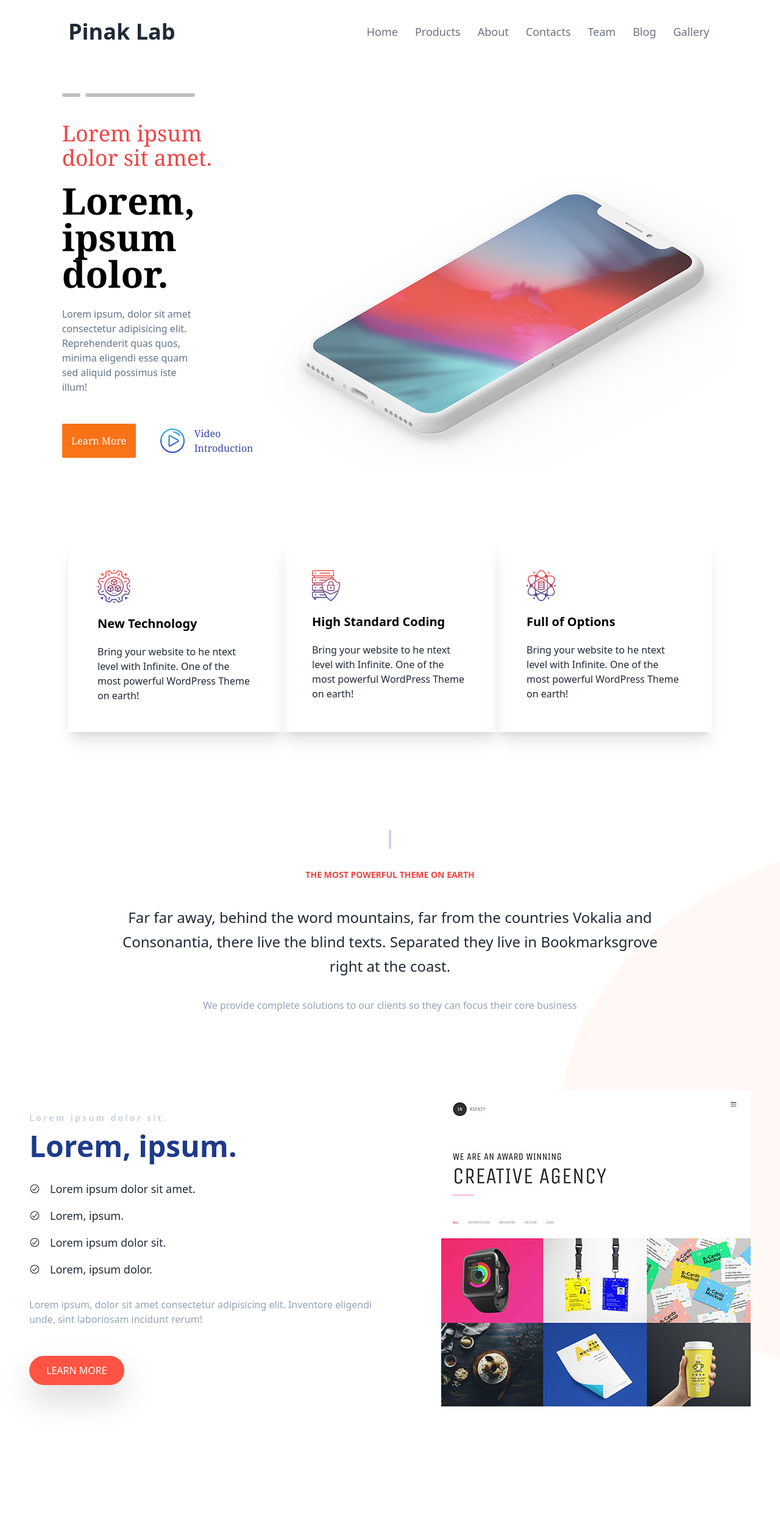
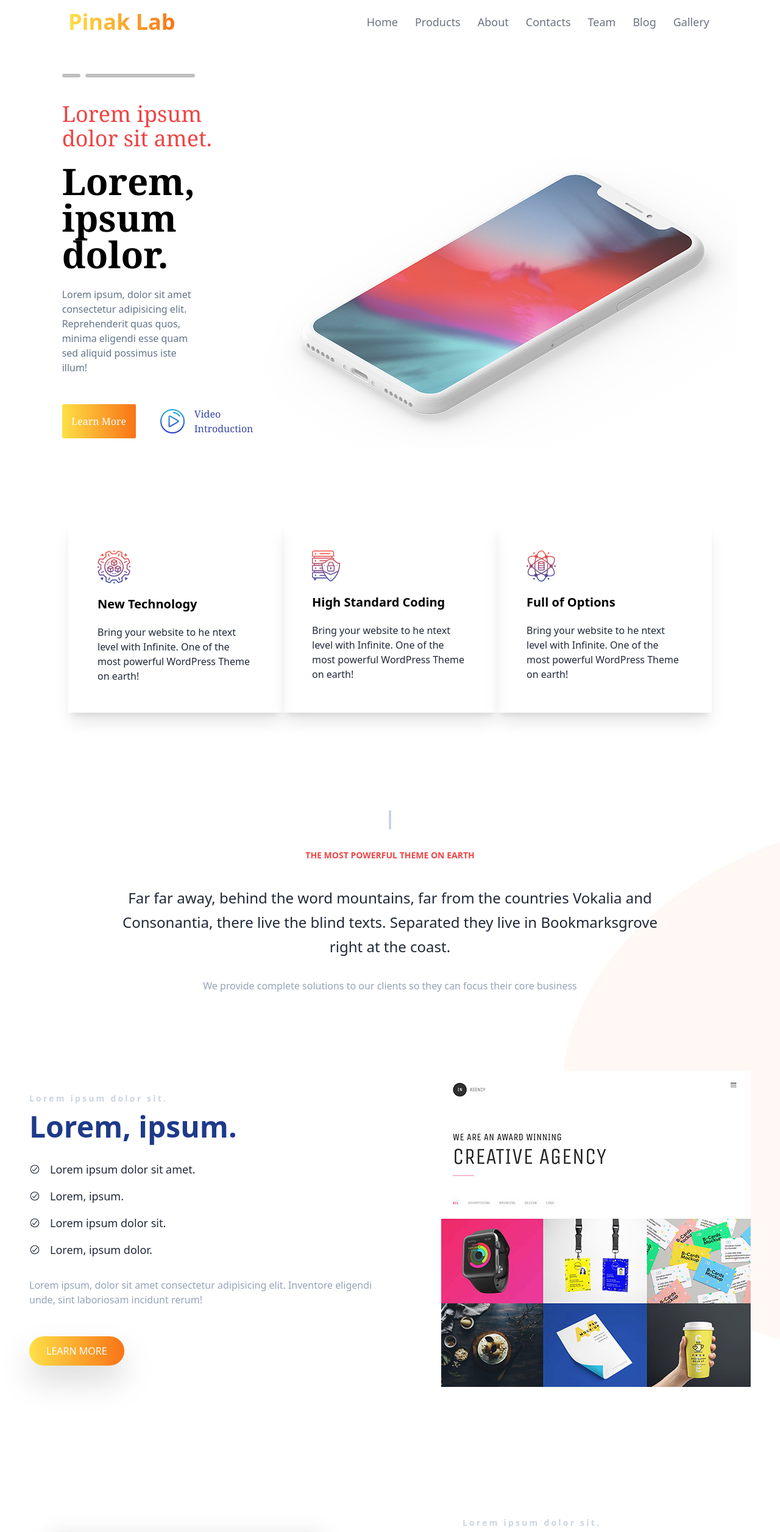
Before and after one commit to shaikat17/pinak, a React (Vite) app: page / in a window 1280 px wide. Shown: the top 2513 px of the page at 61% size. Built offline with nearby package versions, Linux system fonts and the light colour scheme.

Commit message:
Fix pages gap, spacing, button, and logo color

```diff
--- a/src/components/Banner/Banner.jsx
+++ b/src/components/Banner/Banner.jsx
@@ -65,7 +65,7 @@ const Banner = () => {
                 possimus iste illum!
               </p>
               <div className="flex items-center gap-5 lg:gap-10 mt-6">
-                <Link to="/about-us" className="bg-orange-500 flex items-center justify-center text-white font-serif w-28 h-10 lg:w-40 lg:h-14 rounded-sm">
+                <Link to="/about-us" className="bg-gradient-to-r from-yellow-300 to-orange-500 flex items-center justify-center text-white font-serif w-28 h-10 lg:w-40 lg:h-14 rounded-sm">
                   Learn More
                 </Link>
                 {/* The button to open modal */}
--- a/src/components/HomeSections/TestimonialSection.jsx
+++ b/src/components/HomeSections/TestimonialSection.jsx
@@ -15,7 +15,7 @@ import image from "../../assets/images/asset 25.jpeg";
 
 const TestimonialSection = () => {
   return (
-    <div className="flex flex-col-reverse md:flex-row items-center bg-gradient-to-b from-[#F9F9F9] to-white my-20">
+    <div className="flex flex-col-reverse md:flex-row items-center bg-gradient-to-b from-[#F9F9F9] to-white my-20 mx-8 lg:mx-28">
       <div className="w-full md:w-2/4 p-10 pt-20">
         <h6 className="text-gray-400 tracking-widest uppercase">
           What they say
--- a/src/components/IncredibleLayout/IncredibleLayout.jsx
+++ b/src/components/IncredibleLayout/IncredibleLayout.jsx
@@ -28,7 +28,7 @@ const IncredibleLayout = () => {
                     <li className='flex items-center gap-4 mt-4 text-lg'><IoCheckmarkCircleOutline/> Lorem, ipsum dolor.</li>
                 </ul>
                 <p className="pt-8 pb-12 text-slate-400">Lorem ipsum, dolor sit amet consectetur adipisicing elit. Inventore eligendi unde, sint laboriosam incidunt rerum!</p>
-                <button className="bg-[#ff5443] text-white px-7 py-3 rounded-full uppercase drop-shadow-2xl">learn more</button>
+                <button className="bg-gradient-to-r from-yellow-300 to-orange-500 text-white px-7 py-3 rounded-full uppercase drop-shadow-2xl">learn more</button>
                 </div>
             </div>
             </div>
--- a/src/components/PowerfulAdminPanel/PowerfulAdminPanel.jsx
+++ b/src/components/PowerfulAdminPanel/PowerfulAdminPanel.jsx
@@ -13,7 +13,7 @@ const PowerfulAdminPanel = () => {
                 <h1 className="text-3xl lg:text-5xl font-bold mt-3">Lorem, ipsum.</h1>
                 <p className='text-slate-500 my-10'>Lorem ipsum dolor, sit amet consectetur adipisicing elit. Tenetur voluptate perspiciatis recusandae libero molestiae ut blanditiis excepturi aliquid laudantium velit.</p>
 
-                <button className="bg-[#ff5443] text-white px-7 py-3 rounded-full uppercase drop-shadow-2xl">learn more</button>
+                <button className="bg-gradient-to-r from-yellow-300 to-orange-500 text-white px-7 py-3 rounded-full uppercase drop-shadow-2xl">learn more</button>
             </div>
             <div className='lg:w-1/2 lg:flex lg:gap-5 mt-20 lg:mt-0'>
                 <div className="text-[#ff5443]">
--- a/src/components/RecentWorks/RecentWorks.jsx
+++ b/src/components/RecentWorks/RecentWorks.jsx
@@ -78,7 +78,7 @@ const RecentWorks = () => {
       {/* Scroll Counters */}
       <ScrollTrigger onEnter={() => setCounterOn(true)}>
         {/* <div className="flex justify-around my-28 text-center"> */}
-        <div className="grid grid-cols-2 md:grid-cols-4 place-items-center my-10 lg:my-20">
+        <div className="grid grid-cols-1 md:grid-cols-4 gap-10 text-center place-items-center my-10 lg:my-20">
           <div className="flex flex-col mb-3 md:mb-0">
               {counterOn && (
                 <h2 className="text-3xl md:text-5xl font-bold text-[#ff5443]">
--- a/src/components/Shared/Navbar.jsx
+++ b/src/components/Shared/Navbar.jsx
@@ -12,14 +12,14 @@ const Navbar = () => {
     </>
     return (
         <div >
-           <div className="navbar bg-base-100 py-8 px-8 lg:px-28">
+           <div className="navbar bg-base-100 p-4 lg:px-28">
     <div className="navbar-start">
-    <Link to="/" className="text-4xl font-black">Pinak Lab</Link>
+    <Link to="/" className="text-2xl lg:text-4xl font-black text-transparent bg-clip-text bg-gradient-to-r from-yellow-300 to-orange-500">Pinak Lab</Link>
     </div>
   <div className="navbar-end">
     <div className="dropdown dropdown-end">
       <label tabIndex={0} className="btn btn-ghost lg:hidden">
-        <svg xmlns="http://www.w3.org/2000/svg" className="h-5 w-5" fill="none" viewBox="0 0 24 24" stroke="currentColor"><path strokeLinecap="round" strokeLinejoin="round" strokeWidth="2" d="M4 6h16M4 12h8m-8 6h16" /></svg>
+        <svg xmlns="http://www.w3.org/2000/svg" className="h-5 w-5" fill="none" viewBox="0 0 24 24" stroke="currentColor"><path strokeLinecap="round" strokeLinejoin="round" strokeWidth="2" d="M4 6h16M4 12h8m-8 6h16"/></svg>
       </label>
       <ul tabIndex={0} className="menu menu-sm dropdown-content mt-3 z-[1] p-2 shadow bg-base-100 rounded-box w-52 gap-1">
         {menu}
--- /dev/null
+++ b/src/hooks/useTitle.jsx
@@ -0,0 +1,9 @@
+import { useEffect } from 'react';
+
+const useTitle = title => {
+    useEffect( () => {
+        document.title = `${title} - Pinak Idea Lab Private Limited`;
+    }, [title])
+};
+
+export default useTitle;
--- a/src/pages/AboutUs.jsx
+++ b/src/pages/AboutUs.jsx
@@ -4,7 +4,7 @@ import story from "../assets/images/story.svg";
 
 const AboutUs = () => {
   return (
-    <div className="px-10">
+    <div className="px-8 lg:px-28 mt-5 lg:mt-20">
       {/* react helmet async package for seo */}
       <Helmet>
         <title>Pinak Idea Private Ltd. || About Us</title>
--- a/src/pages/Blog.jsx
+++ b/src/pages/Blog.jsx
@@ -70,13 +70,13 @@ const Blog = () => {
     <Helmet>
         <title>Pinak Idea Private Ltd. || Blog</title>
       </Helmet>
-    <div className="flex flex-col py-10 px-10">
+    <div className="flex flex-col py-10 px-8 lg:px-28">
       <div className="">
         <h2 className="text-3xl font-extrabold text-gray-900 tracking-wide">
           <span className="border-b-2 border-orange-500">Our Blog Posts</span>
         </h2>
         {/* News section */}
-        <div className="grid grid-cols-1 md:grid-cols-3 gap-3 mt-10">
+        <div className="grid grid-cols-1 md:grid-cols-3 gap-5 mt-10">
           {blogPosts.map((blog) => {
             return (
               <>
@@ -105,7 +105,7 @@ const Blog = () => {
             );
           })}
         </div>
-        <div className="join grid grid-cols-2 w-80 mx-auto mt-4">
+        <div className="join grid grid-cols-2 w-80 mx-auto mt-10">
   <button className="join-item btn btn-outline hover:bg-orange-500">Previous</button>
   <button className="join-item btn btn-outline hover:bg-orange-500">Next</button>
 </div>
--- a/src/pages/ContactUs.jsx
+++ b/src/pages/ContactUs.jsx
@@ -8,7 +8,7 @@ const ContactUs = () => {
     <Helmet>
         <title>Pinak Idea Private Ltd. || Contact Us</title>
       </Helmet>
-    <div className="max-w-screen-xl mt-10 px-8 grid gap-8 grid-cols-1 md:grid-cols-2 md:px-12 lg:px-16 xl:px-32 py-16 mx-auto bg-gray-100 text-gray-900 rounded-lg shadow-lg">
+    <div className="max-w-screen-xl my-10 lg:my-20 px-8 grid gap-8 grid-cols-1 md:grid-cols-2 md:px-12 lg:px-28 xl:px-32 py-16 mx-auto bg-gray-100 text-gray-900 rounded-lg shadow-lg">
       <div className="flex flex-col justify-between">
         <div>
           <h2 className="text-4xl lg:text-5xl font-bold leading-tight">
```
Also changed, not shown: src/components/HomeSections/NewsAndClients.jsx (+5 -5 lines).
